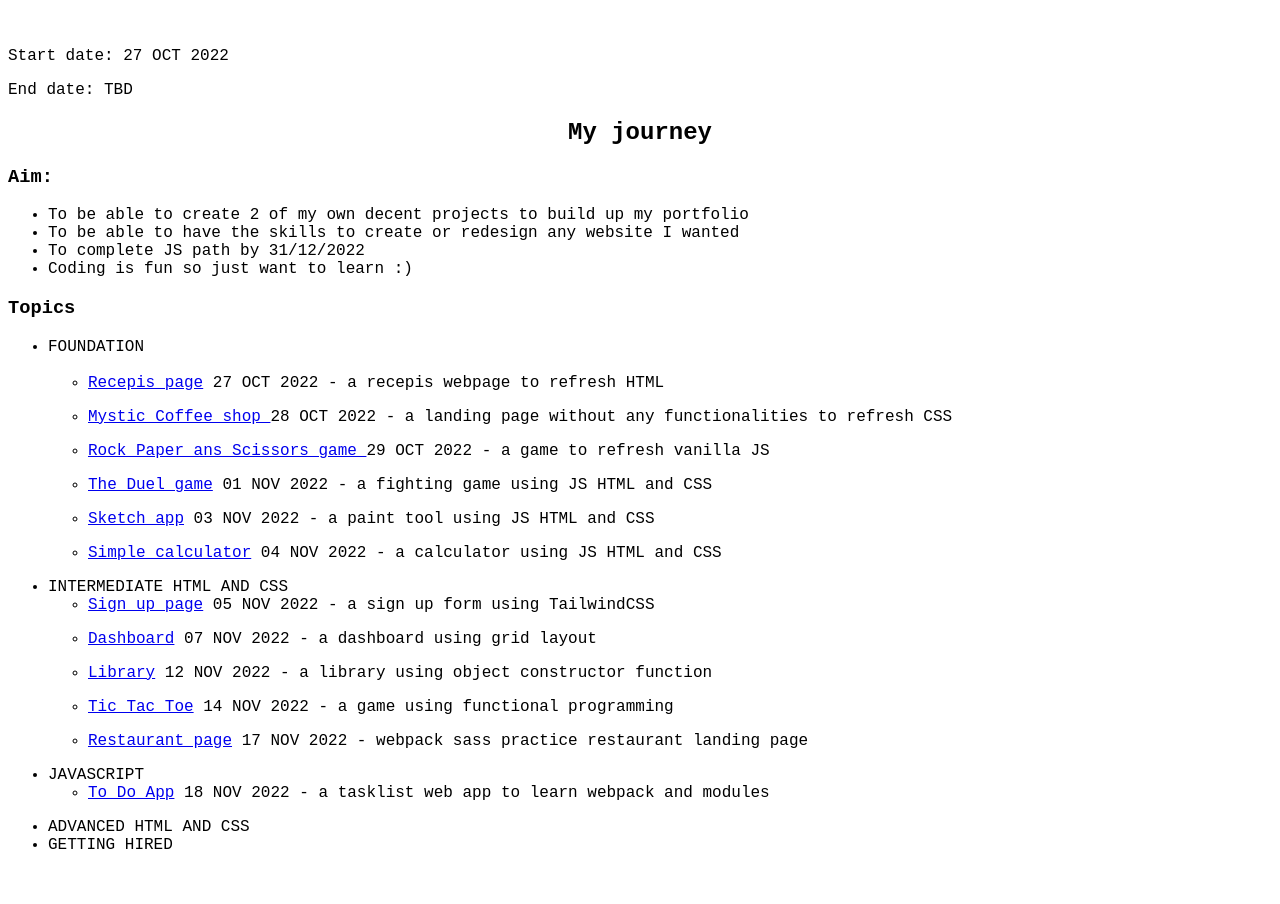
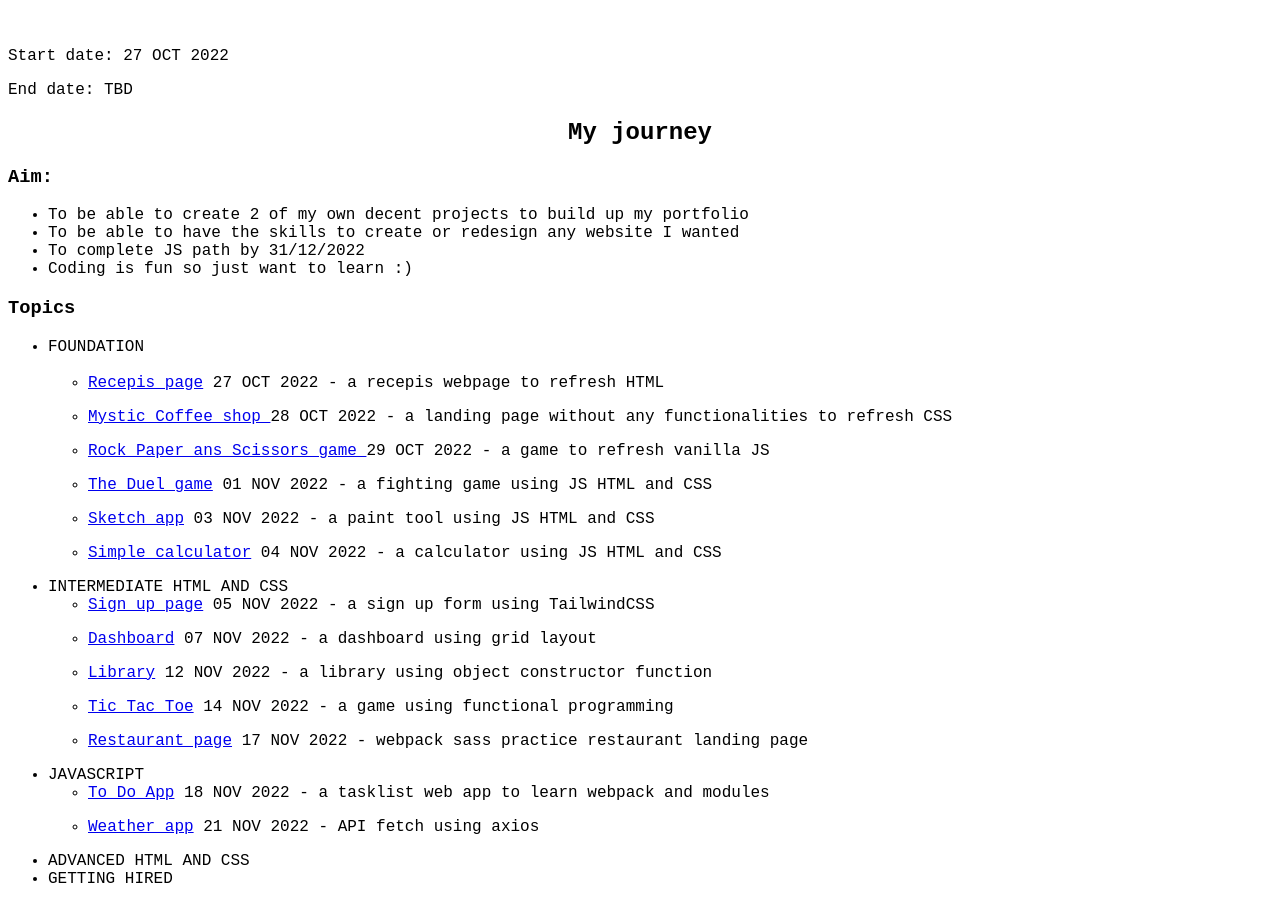
Before and after one commit to HoangLe87/TheOdinProject, a plain HTML site: page index.html in a window 1280 px wide. Shown: the part 137-1041 px from the top of the page. Before the commit the page ends 1007 px from the top, so only its background shows below. Drawn offline with Linux system fonts and the light colour scheme.

Commit message:
weather app added

```diff
--- a/JAVASCRIPT/toDoApp/src/mainMenu.js
+++ b/JAVASCRIPT/toDoApp/src/mainMenu.js
@@ -91,6 +91,8 @@ div1Title.appendChild(select)
 
 
 
+
+
 // append buttons and title to div1
 div1.appendChild(div1Title)
 div1.appendChild(div1Buttons)
--- a/index.html
+++ b/index.html
@@ -47,6 +47,7 @@ Intrigued, I took on this challenge. Let's see how far I get.</p>
     <li>JAVASCRIPT</li>
     <ul>
         <li><a href="JAVASCRIPT/toDoApp/dist/index.html">To Do App</a> 18 NOV 2022 - a tasklist web app to learn webpack and modules</p></li>
+        <li><a href="https://hoangle87.github.io/WeatherApp/">Weather app</a> 21 NOV 2022 - API fetch using axios</p></li>
     </ul>
     <li>ADVANCED HTML AND CSS</li>
     <li>GETTING HIRED</li>
--- a/package.json
+++ /dev/null
@@ -1,5 +0,0 @@
-{
-  "dependencies": {
-    "eslint": "^8.28.0"
-  }
-}
```
Also changed, not shown: 1 other file.
